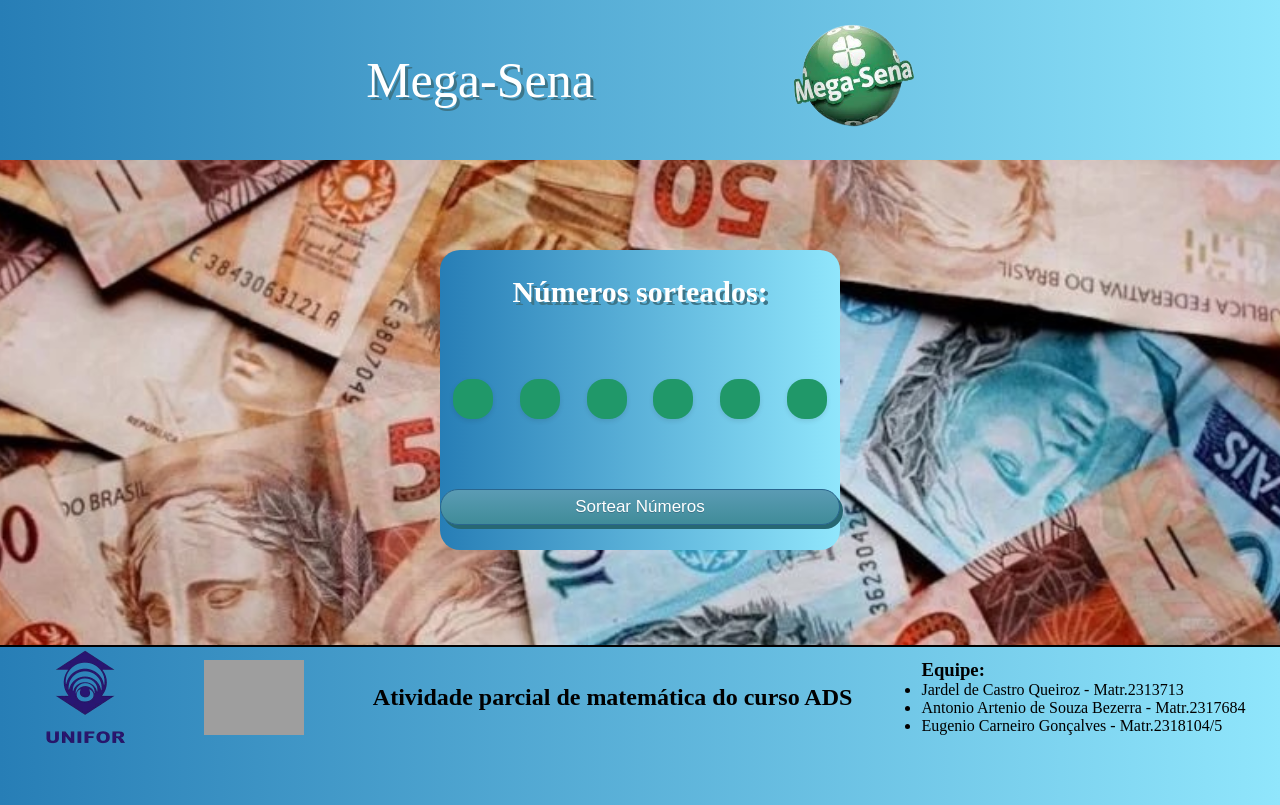
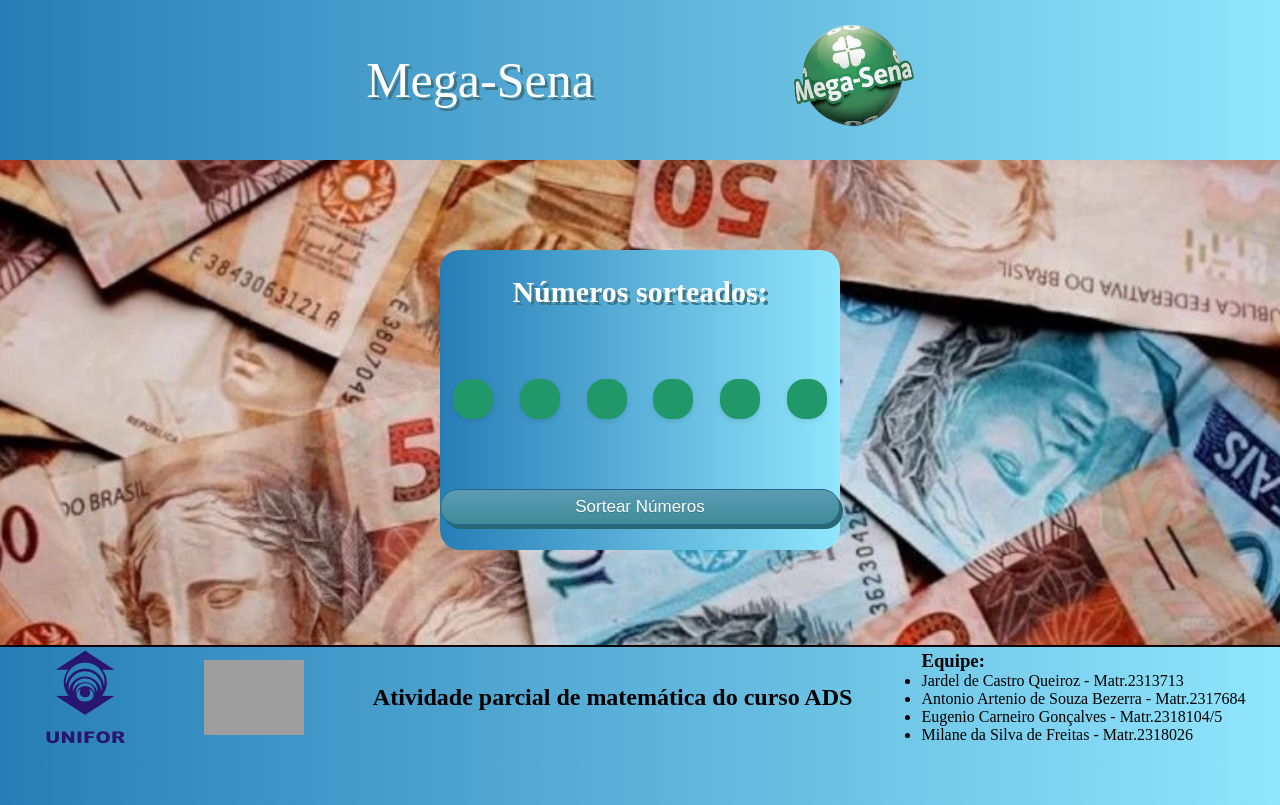
Before and after one commit to jardeljca/Numeros-Mega-Sena, a plain HTML site: page index.html in a window 1280 px wide. Drawn offline with Linux system fonts and the light colour scheme; grey boxes are pictures that could not be loaded.

Commit message:
Update index.html

```diff
--- a/index.html
+++ b/index.html
@@ -1,4 +1,4 @@
-<!DOCTYPE html>
+     <!DOCTYPE html>
 <html lang="pt">
 <head>
     <meta charset="UTF-8">
@@ -44,6 +44,9 @@
                 <li>
                     Eugenio Carneiro Gonçalves - Matr.2318104/5
                 </li>
+                <li>
+                    Milane da Silva de Freitas - Matr.2318026
+                </li>
             </ul>
         </div>
     </footer>
```
